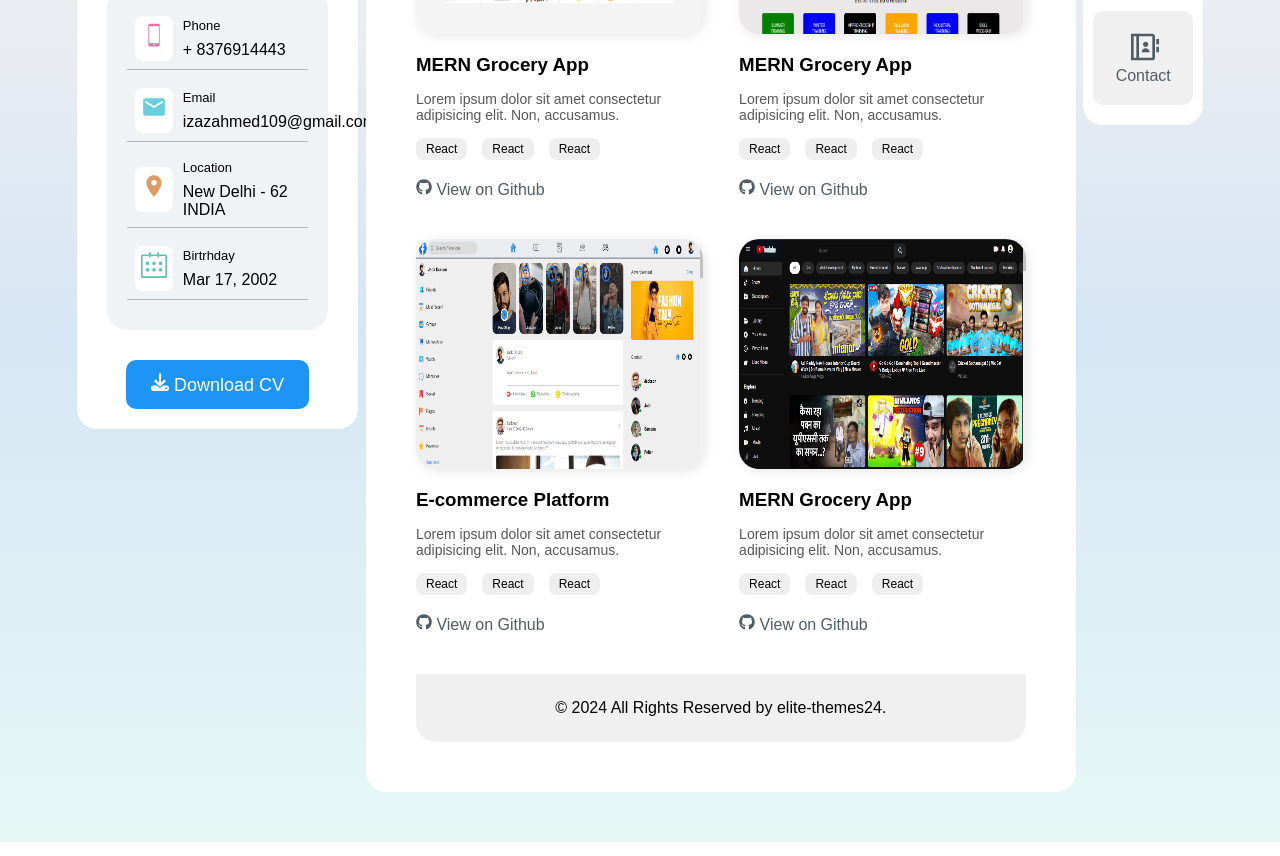
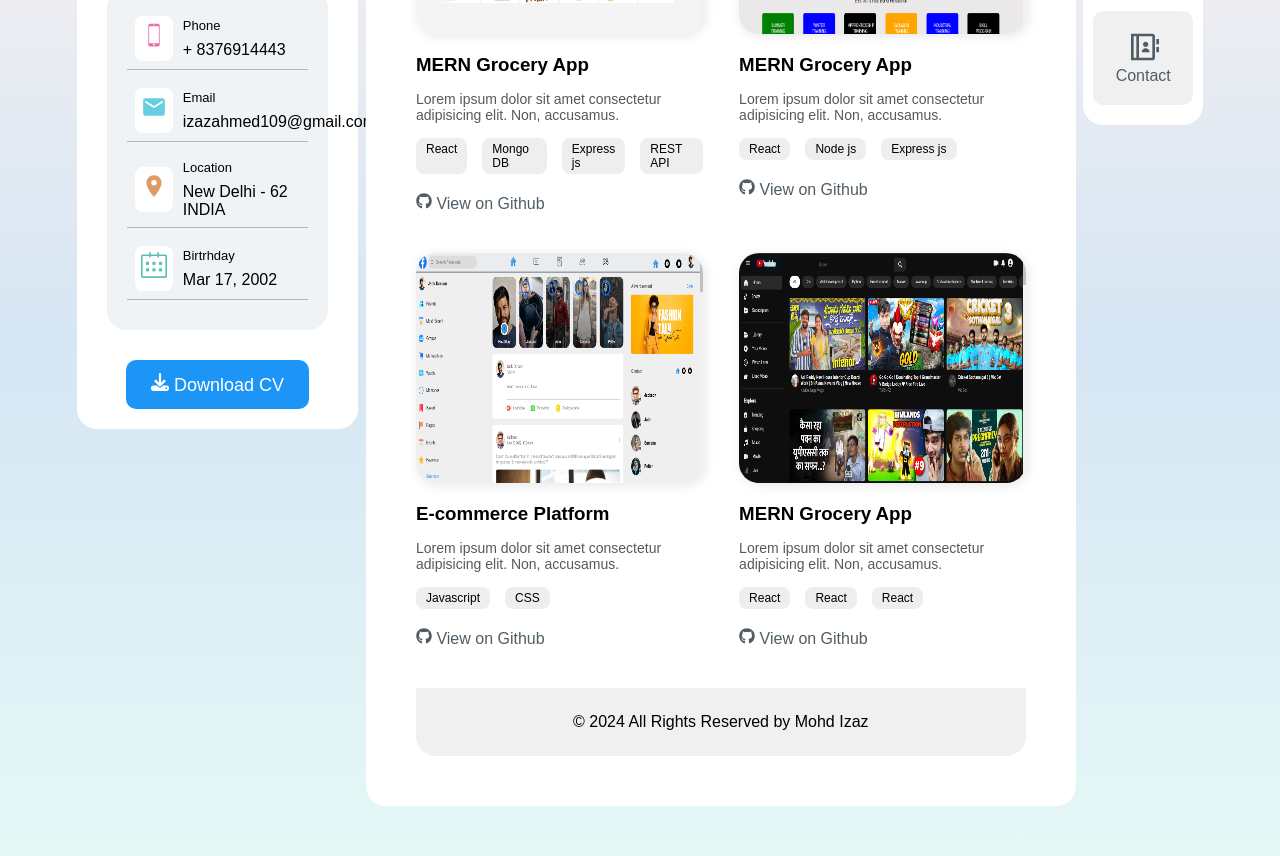
Before and after one commit to student-izaz/Portfolio-2, a React (Vite) app: page /work in a window 1280 px wide. Shown: the part 680-1536 px from the top of the page. Built offline with nearby package versions, Linux system fonts and the light colour scheme; a web font is replaced by a local one.

Commit message:
update work

```diff
--- a/src/components/Contact.jsx
+++ b/src/components/Contact.jsx
@@ -1,10 +1,30 @@
-import React, { useContext } from "react";
+import React, { useState, useContext } from "react";
 import "./Contact.css";
 import Footer from "./Footer";
 import { ThemeContext } from "../App";
 
 function Contact() {
   const Theme = useContext(ThemeContext);
+  const [contactData, setContactData] = useState({
+    name: "",
+    email: "",
+    messg: "",
+  })
+
+  const handleChange = (e) => {
+    e.preventDefault();
+
+    setContactData({
+      ...contactData,
+      [e.target.name]: e.target.value
+    })
+  }
+
+  const handleSubmit = (e) => {
+    e.preventDefault();
+    console.log(contactData)
+  }
+
   return (
     <div className={`contact-section ${Theme && "dark-theme-contact"}`}>
       <div className="contact-me flex-col">
@@ -13,18 +33,18 @@ function Contact() {
         </div>
         <div className="contact-area">
           <div className="form flex-col">
-            <form action="" className="flex-col">
+            <form onSubmit={handleSubmit} className="flex-col">
               <div className="inputfield flex-col">
                 <label>Name *</label>
-                <input type="text" name="name" />
+                <input type="text" name="name" onChange={handleChange}/>
               </div>
               <div className="inputfield flex-col">
                 <label>Email *</label>
-                <input type="email" name="email" />
+                <input type="email" name="email" onChange={handleChange}/>
               </div>
               <div className="inputfield flex-col">
                 <label>Message *</label>
-                <textarea rows={2} cols={20} name="messg" />
+                <textarea rows={2} cols={20} name="messg" onChange={handleChange}/>
               </div>
               <div className="submit-btn">
                 <button type="submit">Submit</button>
--- a/src/components/Footer.jsx
+++ b/src/components/Footer.jsx
@@ -6,7 +6,7 @@ export default function Footer() {
   const Theme = useContext(ThemeContext);
   return (
       <div className={`footer ${Theme && "dark-footer"}`}>
-        <p>© 2024 All Rights Reserved by elite-themes24.</p>
+        <p>© 2024 All Rights Reserved by Mohd Izaz</p>
       </div>
   )
 }
--- a/src/components/Work.jsx
+++ b/src/components/Work.jsx
@@ -27,8 +27,9 @@ function Work() {
               </div>
               <div className="work-tech">
                 <div className="tech">React</div>
-                <div className="tech">React</div>
-                <div className="tech">React</div>
+                <div className="tech">Mongo DB</div>
+                <div className="tech">Express js</div>
+                <div className="tech">REST API</div>
               </div>
               <div className="work-link">
                 <a href="#"><FaGithub /> View on Github</a>
@@ -46,8 +47,8 @@ function Work() {
               </div>
               <div className="work-tech">
                 <div className="tech">React</div>
-                <div className="tech">React</div>
-                <div className="tech">React</div>
+                <div className="tech">Node js</div>
+                <div className="tech">Express js</div>
               </div>
               <div className="work-link">
                 <a href="#"><FaGithub /> View on Github</a>
@@ -64,9 +65,8 @@ function Work() {
                 <p>Lorem ipsum dolor sit amet consectetur adipisicing elit. Non, accusamus.</p>
               </div>
               <div className="work-tech">
-                <div className="tech">React</div>
-                <div className="tech">React</div>
-                <div className="tech">React</div>
+                <div className="tech">Javascript</div>
+                <div className="tech">CSS</div>
               </div>
               <div className="work-link">
                 <a href="#"><FaGithub /> View on Github</a>
```
